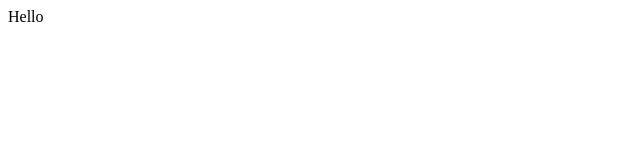
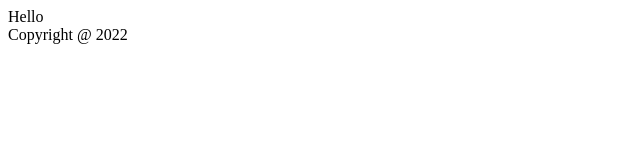
Before and after one commit to doro10/merge_test, a plain HTML site: page index.html in a window 1280 px wide. Shown: the whole page, without its empty margins (0-640 px from the left). Drawn offline with Linux system fonts and the light colour scheme.

Commit message:
footer added

```diff
--- a/index.html
+++ b/index.html
@@ -3,5 +3,6 @@
 	</head>
 	<body>
 		Hello
+			<footer>Copyright @ 2022
 	</body>
 </html>
```
